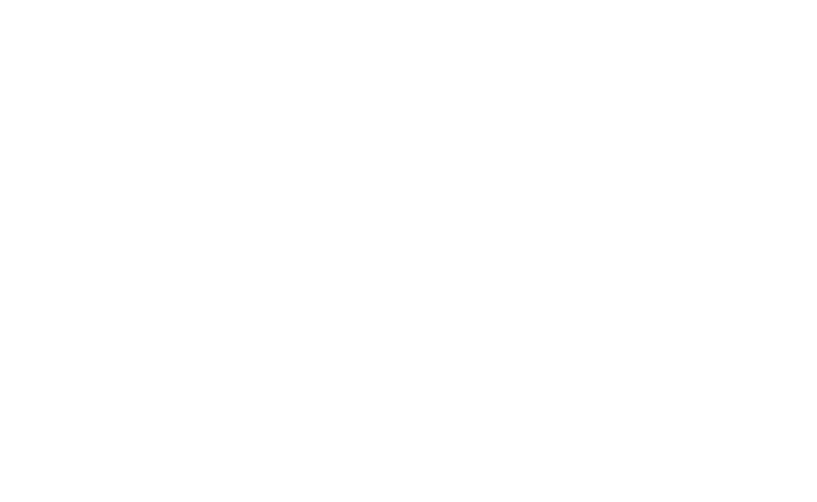
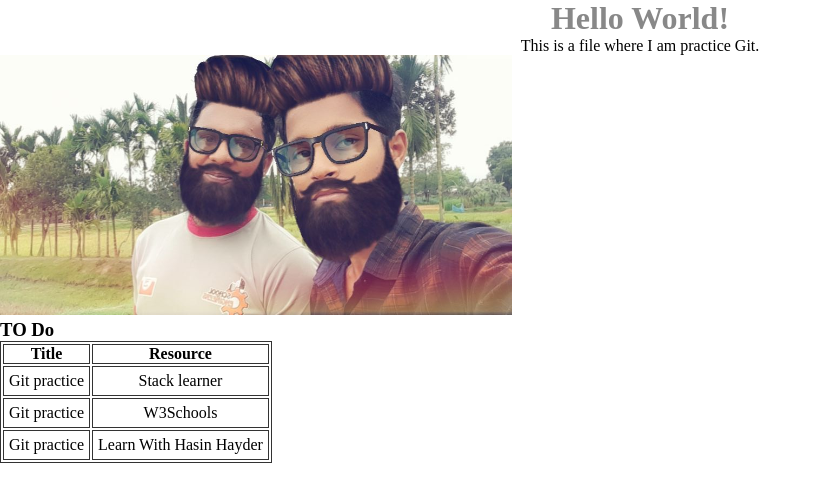
Before and after one commit to Shohanojjaman/Git_practice, a plain HTML site: page index.html in a window 1280 px wide. Shown: the whole page, without its empty margins (0-817 px from the left). Drawn offline with Linux system fonts and the light colour scheme.

Commit message:
Back to previous file.

```diff
--- a/index.html
+++ b/index.html
@@ -1,14 +1,37 @@
 <!DOCTYPE html>
 <html lang="en">
-
 <head>
     <meta charset="UTF-8">
+    <meta http-equiv="X-UA-Compatible" content="IE=edge">
     <meta name="viewport" content="width=device-width, initial-scale=1.0">
-    <title>Git Practice!</title>
+    <title>Git Practice</title>
+    <link rel="stylesheet" href="style.css">
 </head>
-
 <body>
-
+    <h1>Hello World!</h1>
+    <p>This is a file where I am practice Git. </p>
+    <img src="img/Snapchat-2027736938.jpg" alt="">
+    <!--This is a table -->
+    <div class="table">
+        <h3>TO Do</h3>
+        <table>
+            <tr>
+                <th>Title</th>
+                <th>Resource</th>
+            </tr>
+            <tr>
+                <td>Git practice</td>
+                <td>Stack learner</td>
+            </tr>
+            <tr>
+                <td>Git practice</td>
+                <td>W3Schools</td>
+            </tr>
+            <tr>
+                <td>Git practice</td>
+                <td>Learn With Hasin Hayder</td>
+            </tr>
+        </table>
+    </div>
 </body>
-
 </html>
--- a/style.css
+++ b/style.css
@@ -1,5 +1,26 @@
-* {
+*{
     margin: 0;
     padding: 0;
     box-sizing: border-box;
 }
+h1{
+    text-align: center;
+    color: #888;
+}
+p{
+    text-align: center;
+}
+img{
+    width: 40%;
+}
+table{
+    border: 1px solid #333;
+}
+table td{
+    border: 1px solid #333;
+    padding: 5px;
+    text-align: center;
+}
+table th{
+    border: 1px solid #333;
+}
```
